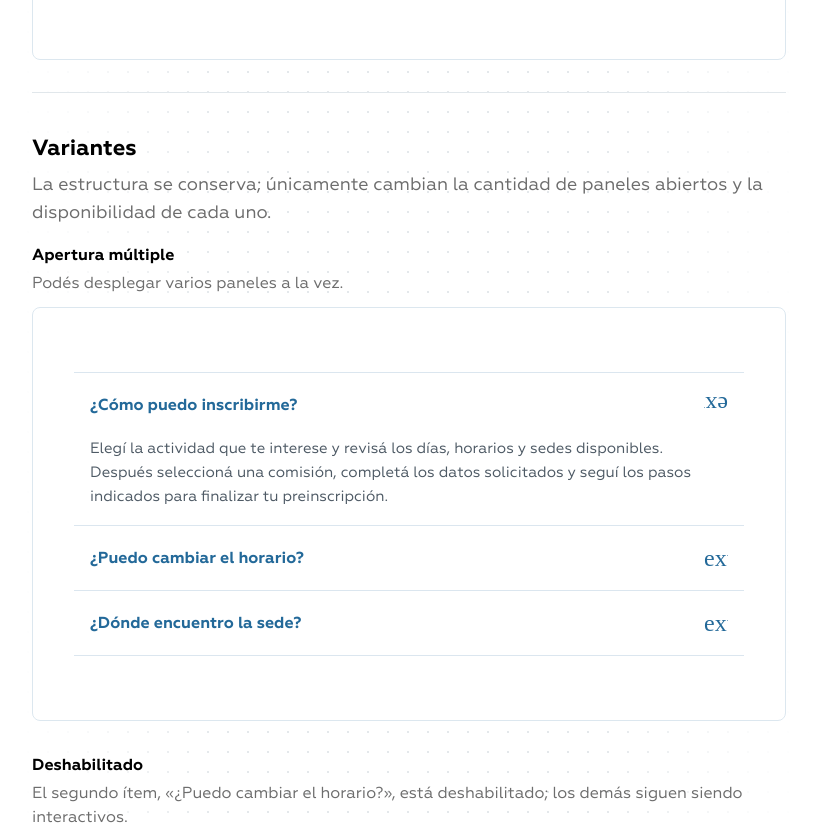
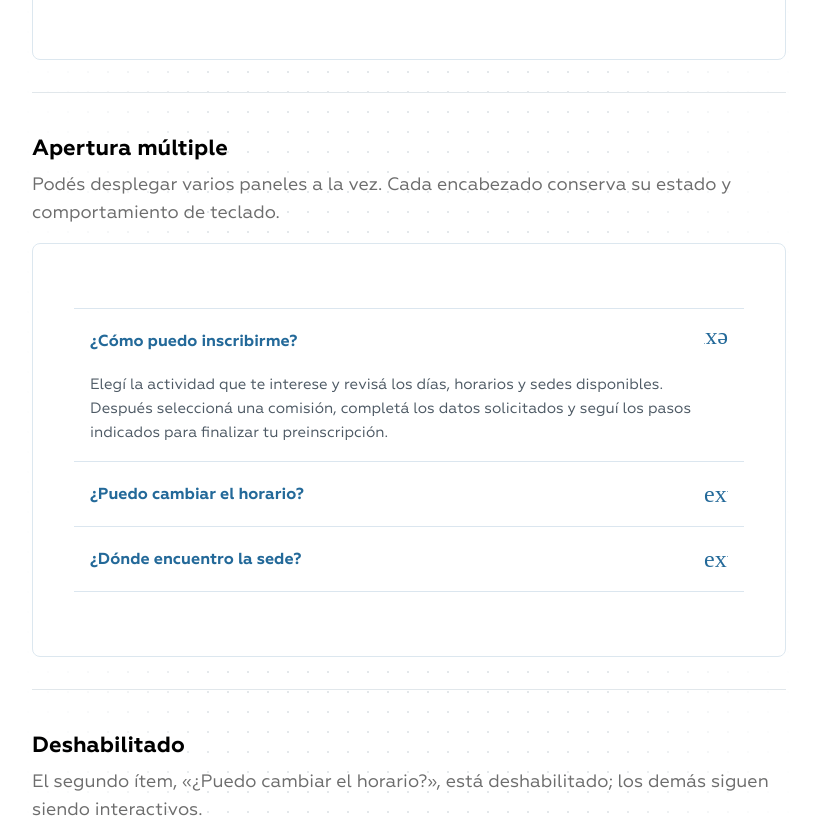
Before and after one commit to SantiagoM96/mlz-muni, a React (Vite) app: page /ui-kit-andy/componentes/acordeon in a window 1280 px wide. Shown: the part 1040-1865 px from the top of the page, without its empty margins (252-1069 px from the left). Built offline with nearby package versions, Linux system fonts and the light colour scheme; a web font is replaced by a local one.

Commit message:
docs(accordion): remove nested Variantes group; promote demos to full-size sections

```diff
--- a/src/pages/andy-kit/AndyKitPage.tsx
+++ b/src/pages/andy-kit/AndyKitPage.tsx
@@ -376,17 +376,11 @@ function ComponentDetails({id}:{id:ComponentId}){
   <DocSection title="Básico" description="Apertura única: un panel abierto a la vez, con encabezados interactivos y chevron de estado.">
    <DocPreview><AccordionDemo/></DocPreview>
   </DocSection>
-  <DocSection title="Variantes" description="La estructura se conserva; únicamente cambian la cantidad de paneles abiertos y la disponibilidad de cada uno.">
-   <div className="andy-doc-variant-stack">
-    <div className="andy-doc-variant-item">
-     <div className="andy-doc-variant-caption"><h4>Apertura múltiple</h4><p>Podés desplegar varios paneles a la vez.</p></div>
-     <DocPreview><AccordionDemo multiple/></DocPreview>
-    </div>
-    <div className="andy-doc-variant-item">
-     <div className="andy-doc-variant-caption"><h4>Deshabilitado</h4><p>El segundo ítem, «¿Puedo cambiar el horario?», está deshabilitado; los demás siguen siendo interactivos.</p></div>
-     <DocPreview><AccordionDemo disabledMiddle/></DocPreview>
-    </div>
-   </div>
+  <DocSection title="Apertura múltiple" description="Podés desplegar varios paneles a la vez. Cada encabezado conserva su estado y comportamiento de teclado.">
+   <DocPreview><AccordionDemo multiple/></DocPreview>
+  </DocSection>
+  <DocSection title="Deshabilitado" description="El segundo ítem, «¿Puedo cambiar el horario?», está deshabilitado; los demás siguen siendo interactivos.">
+   <DocPreview><AccordionDemo disabledMiddle/></DocPreview>
   </DocSection>
   <DocSection title="Anatomía" description="Partes estructurales presentes en todas las variantes del acordeón.">
    <GuidelineTable rows={[
```
